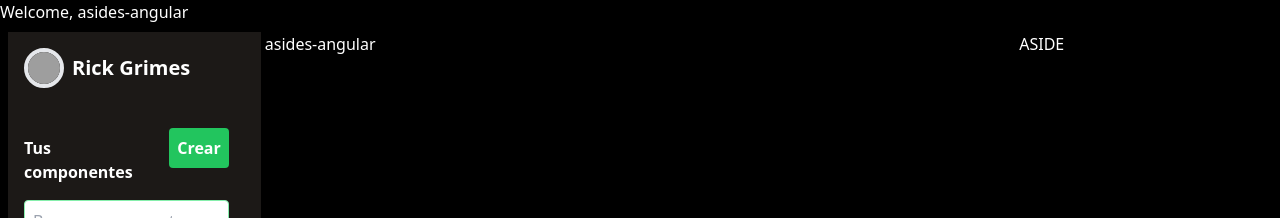
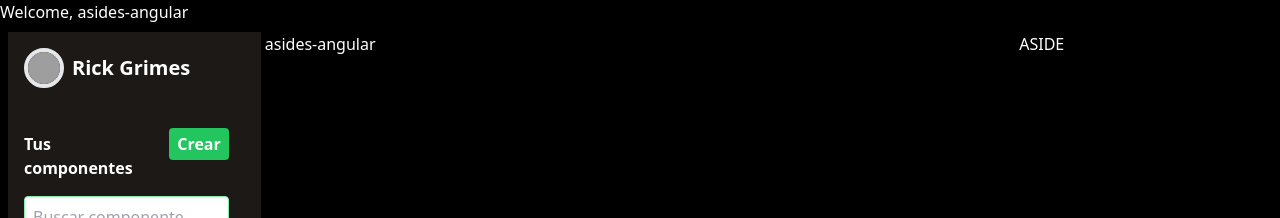
Before and after one commit to MiixZ/asides-angular, an Angular app: page / in a window 1280 px wide. Shown: the top 218 px of the page. Built offline with nearby package versions, Linux system fonts and the light colour scheme; grey boxes are pictures that could not be loaded.

Commit message:
Pequeño cambio header del aside

```diff
--- a/src/app/aside/components/header/aside-header.component.html
+++ b/src/app/aside/components/header/aside-header.component.html
@@ -3,7 +3,7 @@
     <p class="font-bold">Tus componentes</p>
 
     <button
-      class="font-bold py-2 px-2 rounded bg-green-500 hover:bg-green-900 transition-colors duration-300 ease-in-out"
+      class="font-bold py-1 px-2 rounded bg-green-500 hover:bg-green-900 transition-colors duration-300 ease-in-out"
     >
       Crear
     </button>
@@ -11,7 +11,7 @@
 
   <input
     type="text"
-    class="w-full p-2 mt-4 rounded border border-green-300 hover:bg-gray-700 focus:bg-gray-500 transition-colors duration-300 ease-in-out"
+    class="w-full h-auto p-2 mt-4 rounded border border-green-300 hover:bg-gray-700 focus:bg-gray-500 transition-colors duration-300 ease-in-out"
     placeholder="Buscar componente"
   />
 </div>
```
